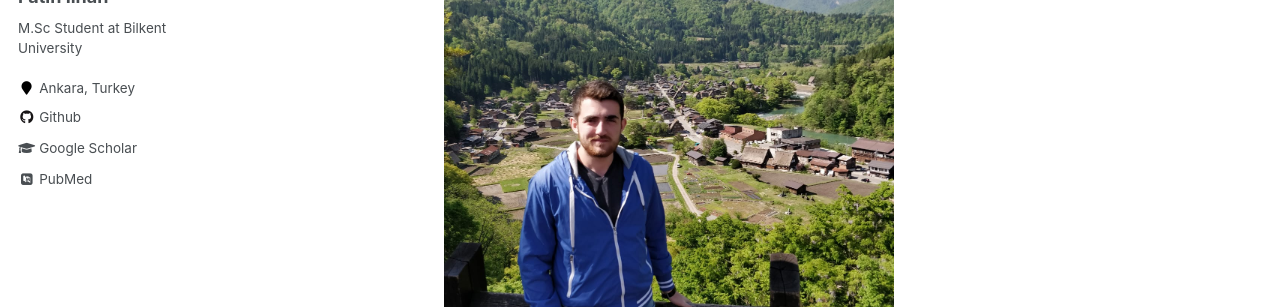
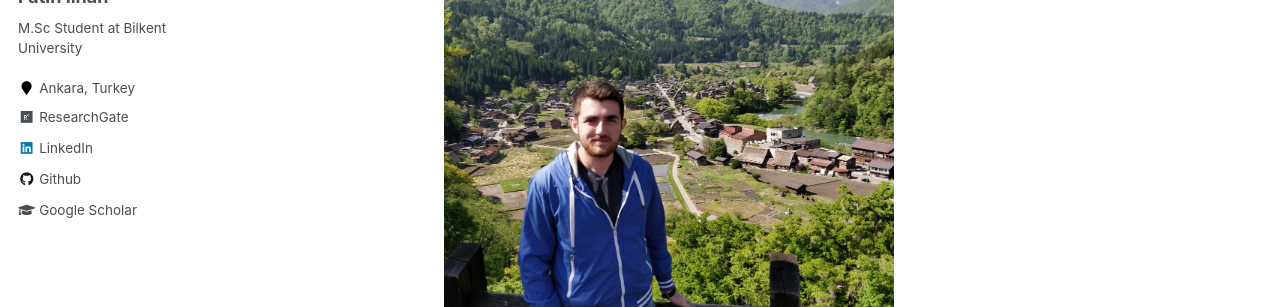
Before and after one commit to fatih-ilhan/fatih-ilhan.github.io, a Jekyll site: the page built from _pages/about.md, in a window 1280 px wide. Shown: the part 317-624 px from the top of the page. Built offline with Jekyll 4.4.1, drawn with Linux system fonts in a browser that asks for light colours; some web fonts are replaced; some of the changed lines change nothing that is shown.

Commit message:
update _config.yml

```diff
--- a/_config.yml
+++ b/_config.yml
@@ -85,10 +85,10 @@ author:
   bio              : "M.Sc Student at Bilkent University"
   location         : "Ankara, Turkey"
   employer         :
-  pubmed           : "https://www.ncbi.nlm.nih.gov/pubmed/?term=john+snow"
-  googlescholar    : "http://yourfullgooglescholarurl.com"
+  pubmed           :
+  googlescholar    : "https://scholar.google.com.tr/citations?hl=en&user=DHB3X18AAAAJ"
   email            :
-  researchgate     :
+  researchgate     : "https://www.researchgate.net/profile/Fatih_Ilhan5"
   uri              :
   bitbucket        :
   codepen          :
@@ -100,13 +100,13 @@ author:
   google_plus      :
   keybase          :
   instagram        :
-  impactstory      : #"https://profiles.impactstory.org/u/xxxx-xxxx-xxxx-xxxx"
+  impactstory      :
   lastfm           :
-  linkedin         :
+  linkedin         : "https://www.linkedin.com/in/fatih-ilhan-bab356118/"
   orcid            :
   pinterest        :
   soundcloud       :
-  stackoverflow    : # http://stackoverflow.com/users/123456/username
+  stackoverflow    :
   steam            :
   tumblr           :
   twitter          :
```
